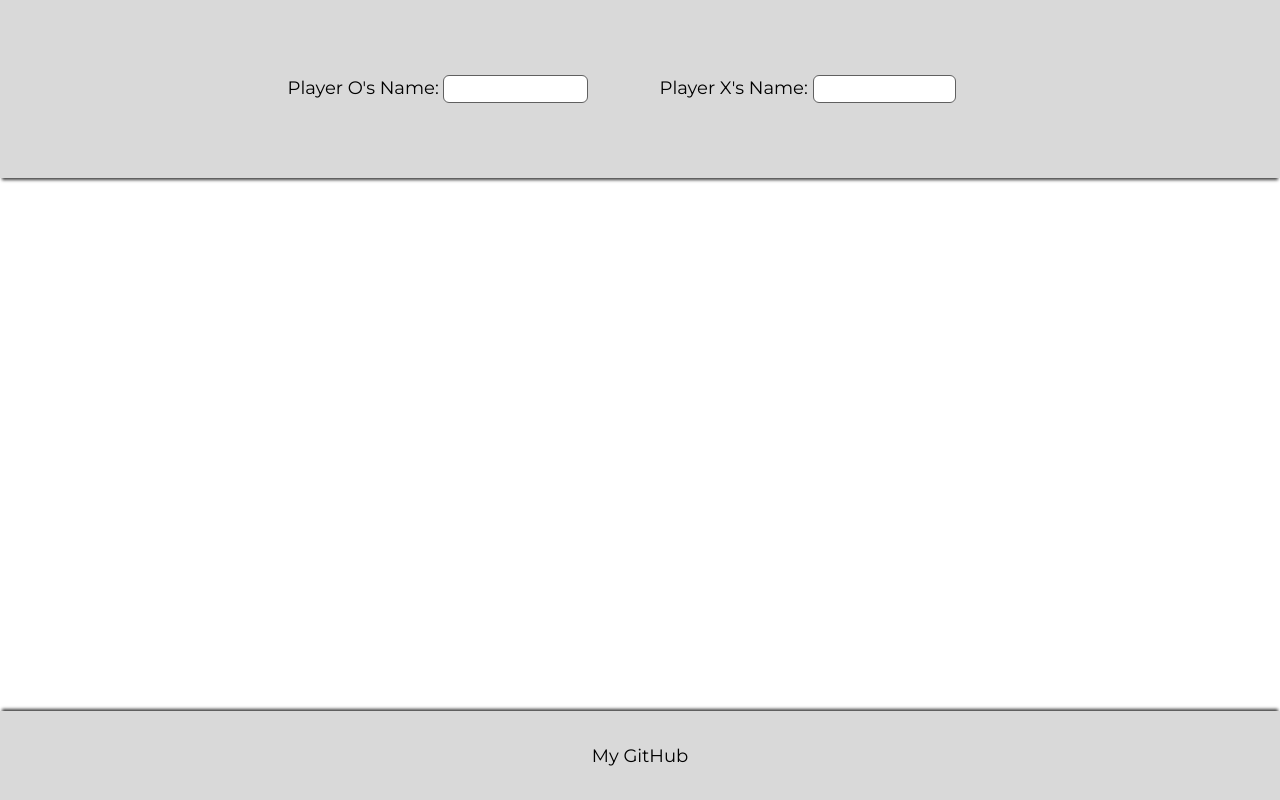
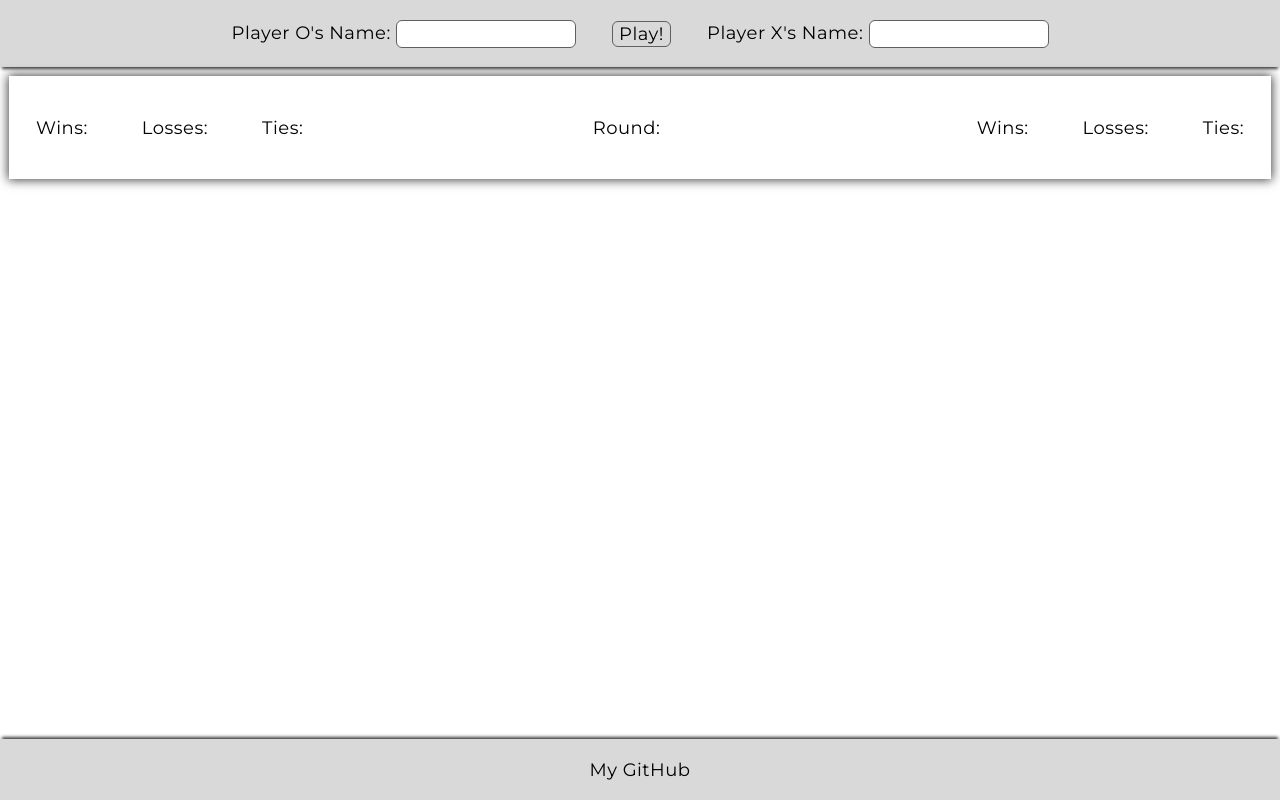
Before and after one commit to Dylan-Gresham/TOP-TicTacToe, a plain HTML site: page index.html in a window 1280 px wide. Drawn offline with Linux system fonts and the light colour scheme.

Commit message:
Add & Style round stats bar and Play! button
Added a button between the player names that'll start the game and
disable the player names from being edited.

Added the round stats bar which will be populated with numbers once the
game starts. It's currently hidden but below the round stats bar there
is a div with 3 child divs inside it for the actual board itself which
will then be populated once the Play! button is clicked.

```diff
--- a/index.html
+++ b/index.html
@@ -16,11 +16,38 @@
             <input type="text" name="playerOneName" id="playerOneName">
         </span>
         <span class="playerSpan">
+            <button id="startGameButton">Play!</button>
+        </span>
+        <span class="playerSpan">
             <label for="playerTwoName">Player X's Name:</label>
             <input type="text" name="playerTwoName" id="playerTwoName">
         </span>
     </div>
-    <div id="gameBoardContainer">
+    <div id="gameContainer">
+        <div id="gameStats">
+            <span class="playerStatsSpan">
+                <p class="statsText playerName" id="playerO"></p>
+                <p class="statsText winsLabel">Wins:</p>
+                <p id="statsText playerOWins"></p>
+                <p class="statsText lossesLabel">Losses:</p>
+                <p id="statsText playerOLosses"></p>
+                <p class="statsText tiesLabel">Ties:</p>
+                <p id="statsText playerOTies"></p>
+            </span>
+            <span class="playerStatsSpan">
+                <p class="statsText">Round:</p>
+                <p class="statsText" id="roundNum"></p>
+            </span>
+            <span class="statsText playerStatsSpan">
+                <p class="statsText playerName" id="playerX"></p>
+                <p class="statsText winsLabel">Wins:</p>
+                <p id="statsText playerXWins"></p>
+                <p class="statsText lossesLabel">Losses:</p>
+                <p id="statsText playerXLosses"></p>
+                <p class="statsText tiesLabel">Ties:</p>
+                <p id="statsText playerXTies"></p>
+            </span>
+        </div>
         <!--Game board row content will be added via JavaScript-->
         <div id="boardRowOne">
 
--- a/script.js
+++ b/script.js
@@ -2,6 +2,13 @@ const gbRowOne = document.getElementById('boardRowOne');
 const gbRowTwo = document.getElementById('boardRowTwo');
 const gbRowThree = document.getElementById('boardRowThree');
 const gbRows = [gbRowOne, gbRowTwo, gbRowThree];
+
+const playerOWins = document.getElementById('playerOWins');
+const playerOLosses = document.getElementById('playerOLosses');
+const playerOTies = document.getElementById('playerOTies');
+const playerXWins = document.getElementById('playerXWins');
+const playerXLosses = document.getElementById('playerXLosses');
+const playerXTies = document.getElementById('playerXTies');
 
 const Game = function(PlayerOne, PlayerTwo) {
     this.playerOne = PlayerOne;
--- a/styles.css
+++ b/styles.css
@@ -1,6 +1,7 @@
 * {
     font-family: 'Montserrat', sans-serif, system-ui;
     font-size: 18px;
+    letter-spacing: 0.5px;
 }
 
 body {
@@ -8,7 +9,7 @@ body {
     height: 100vh;
     display: grid;
     grid-template-columns: 1fr;
-    grid-template-rows: 1fr 3fr 0.5fr;
+    grid-template-rows: 0.5fr 5fr 0.45fr;
     margin: 0;
     padding: 0;
 }
@@ -42,7 +43,6 @@ button, a {
 }
 
 #nameAndTiles > .playerSpan > input {
-    width: 40%;
     appearance: none;
     outline: none;
     padding: 4px;
@@ -51,8 +51,40 @@ button, a {
     font-size: 14px;
 }
 
+#nameAndTiles > .playerSpan > button {
+    border: 1px solid #606060;
+    border-radius: 6px;
+    background-color: inherit;
+}
+
+#nameAndTiles > .playerSpan > button:hover {
+    background-color: #909090;
+}
+
 #footer {
     -webkit-box-shadow: 0px -4px 3px -2px rgba(0,0,0,0.75);
     -moz-box-shadow: 0px -4px 3px -2px rgba(0,0,0,0.75);
     box-shadow: 0px -4px 3px -2px rgba(0,0,0,0.75);
 }
+
+#gameContainer {
+    display: grid;
+    grid-template-columns: 1fr;
+    grid-template-rows: 1fr 5fr;
+}
+
+#gameContainer > #gameStats {
+    display: flex;
+    justify-content: space-between;
+    align-items: center;
+    margin: 0.5rem 0.5rem 0 0.5rem;
+
+    -webkit-box-shadow: 0px 0px 10px 1px rgba(0,0,0,0.75);
+    -moz-box-shadow: 0px 0px 10px 1px rgba(0,0,0,0.75);
+    box-shadow: 0px 0px 10px 1px rgba(0,0,0,0.75);
+}
+
+#gameContainer > #gameStats > .playerStatsSpan {
+    display: flex;
+    gap: 1.5rem;
+}
```
